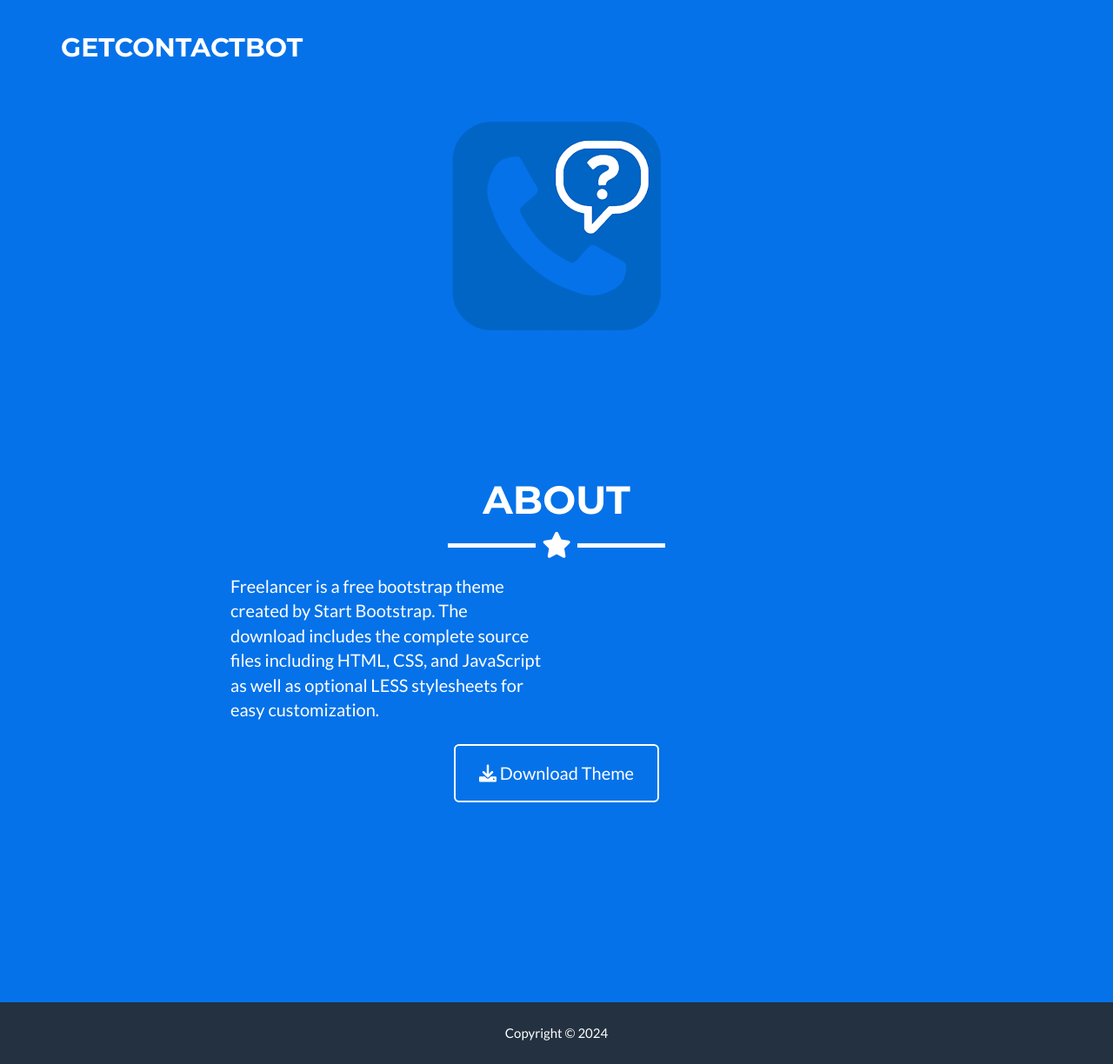
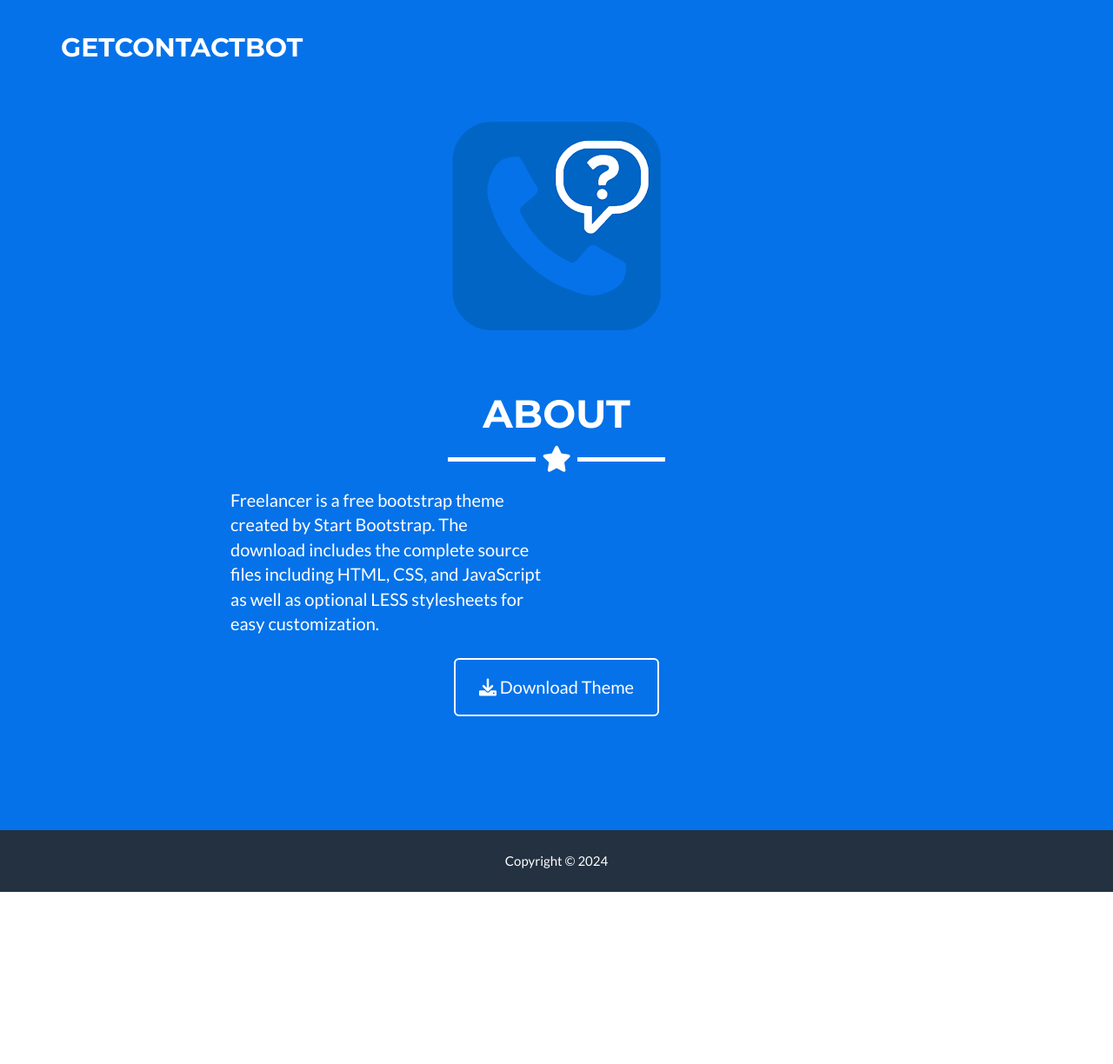
Before and after one commit to getcontactbot/getcontactbot.github.io, a Jekyll site: the page built from _posts/2014-07-18-project-1.markdown, in a window 1280 px wide and 1224 px high. Shown: the whole window at 87% size. Built offline with Jekyll 4.4.1, drawn with Linux system fonts in a browser that asks for light colours.

Commit message:
Update main.css

```diff
--- a/_includes/css/main.css
+++ b/_includes/css/main.css
@@ -172,7 +172,7 @@
 }
 
 section {
-    padding: 100px 0;
+    padding: 1px 0;
 }
 
 section h2 {
```
